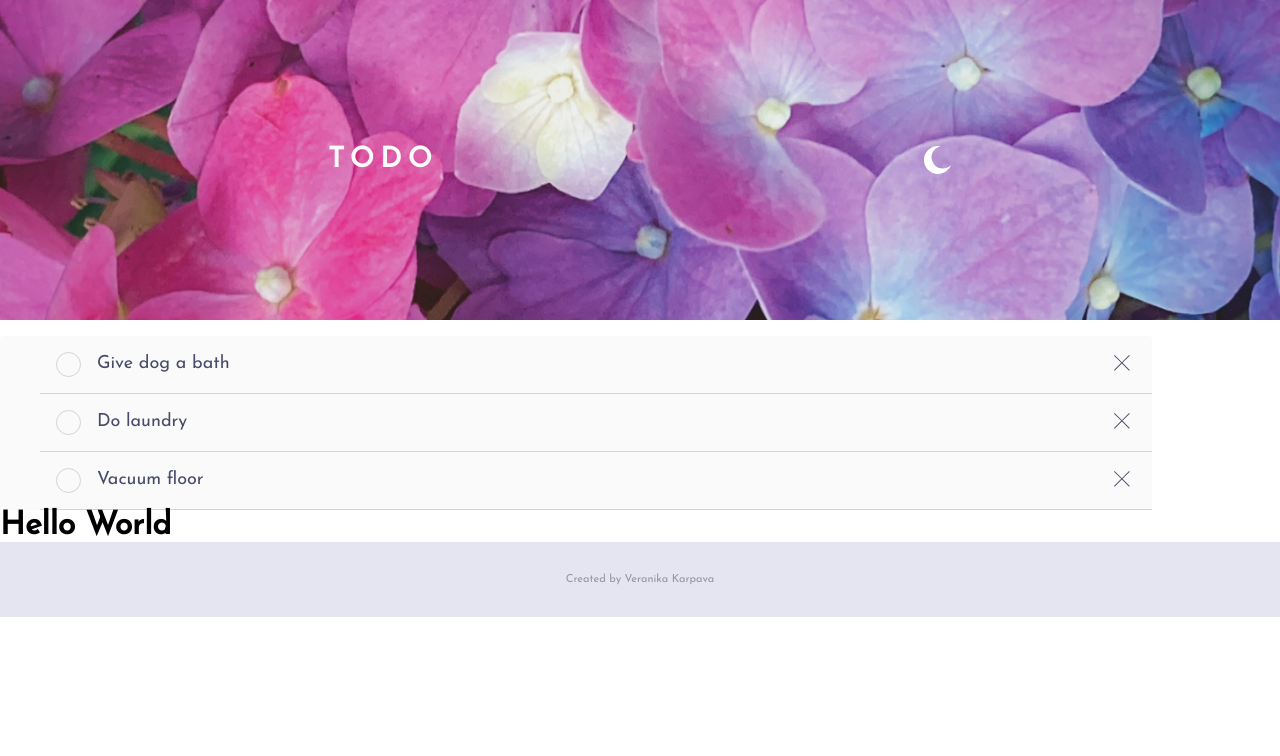
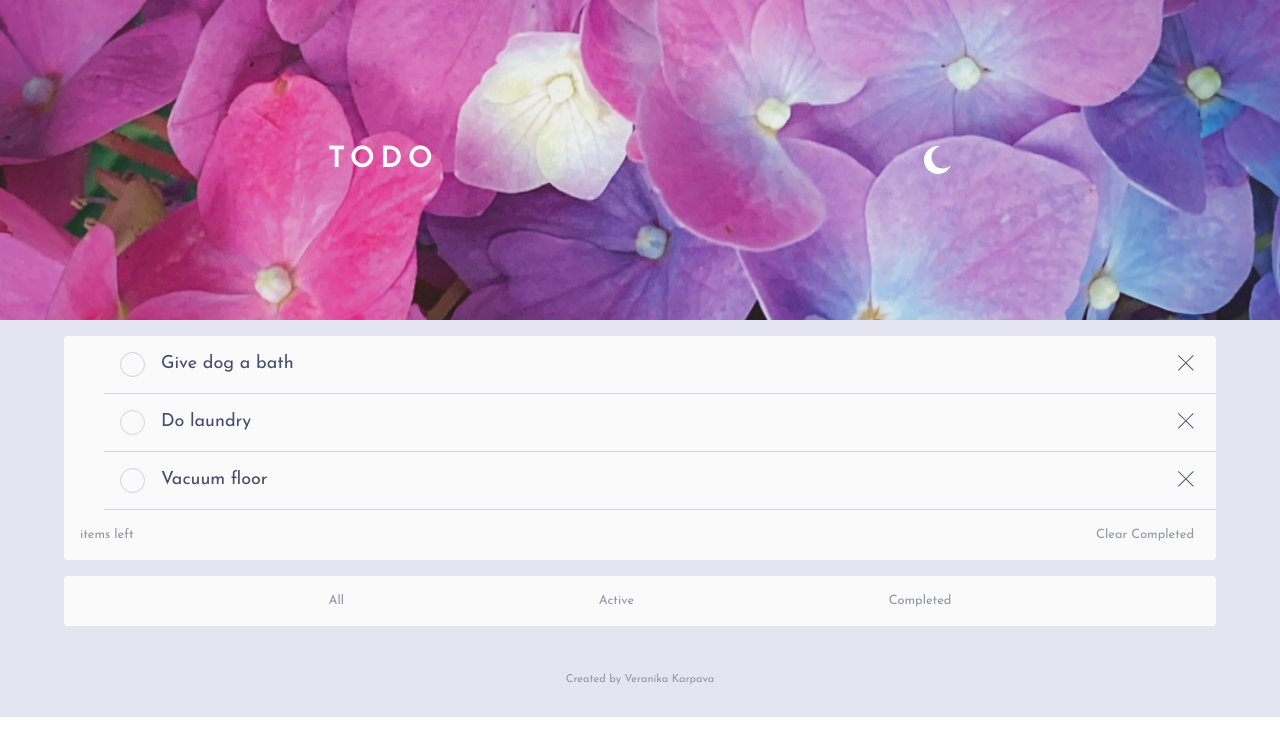
Before and after one commit to veranika-karpava/to-do-flowers-app, a React (Create React App) app: page / in a window 1280 px wide. Shown: the top 756 px of the page. Built offline with nearby package versions, Linux system fonts and the light colour scheme.

Commit message:
Add ToDoPage

```diff
--- a/src/App.js
+++ b/src/App.js
@@ -3,7 +3,7 @@ import { useState } from 'react';
 import './App.scss';
 import data from './data/data.json';
 import Header from './components/Header/Header';
-import ToDoList from './components/ToDoList/ToDoList';
+import ToDoPage from './pages/ToDoPage/ToDoPage';
 import Footer from './components/Footer/Footer';
 
 
@@ -18,7 +18,6 @@ const App = () => {
     setIsDark(!isDark)
   }
 
-
   // delete task from list
   const deleteTask = (name) => {
     const newDataTasks = [...dataTasks];
@@ -31,8 +30,7 @@ const App = () => {
   return (
     <div className="App">
       <Header clickToggle={clickToggle} isDark={isDark} />
-      <ToDoList isDark={isDark} dataTasks={dataTasks} deleteTask={deleteTask} />
-      <h1>Hello World</h1>
+      <ToDoPage isDark={isDark} dataTasks={dataTasks} deleteTask={deleteTask} />
       <Footer isDark={isDark} />
     </div>
   );
--- /dev/null
+++ b/src/components/Navigation/Navigation.js
@@ -0,0 +1,22 @@
+import React from 'react';
+import './Navigation.scss'
+
+const Navigation = ({ isDark }) => {
+    return (
+        <nav className='navigation'>
+            <div className='navigation__container'>
+                <div className={!isDark ? 'navigation__wrap-container' : 'navigation__wrap-container navigation__wrap-container-dark'}>
+                    <p className='navigation__left-items'>items left</p>
+                    <button className='navigation__clear-button' type="button" >Clear Completed</button>
+                </div>
+                <div className={!isDark ? 'navigation__wrap-filter' : 'navigation__wrap-filter navigation__wrap-filter-dark'}>
+                    <button type="button" className='navigation__clear-button'>All</button>
+                    <button type="button" className='navigation__clear-button'>Active</button>
+                    <button type="button" className='navigation__clear-button'>Completed</button>
+                </div>
+            </div>
+        </nav>
+    );
+};
+
+export default Navigation;
--- /dev/null
+++ b/src/components/Navigation/Navigation.scss
@@ -0,0 +1,50 @@
+@use "../../styles/partials/typography" as *;
+@use "../../styles/partials/mixins" as *;
+@use "../../styles/partials/variables" as *;
+
+.navigation {
+    width: 100%;
+
+    &__container {
+        @include flex(space-between, center, column, nowrap);
+
+    }
+
+    &__wrap-container {
+        @include flex(space-between, center, row, nowrap);
+        width: 90%;
+        padding: 1rem;
+        background-color: $bg-list-light;
+        border-radius: 0px 0px 4px 4px;
+        margin-bottom: 1rem;
+        @include font-stack-nav-main-light;
+    }
+
+    &__wrap-container-dark {
+        background-color: $bg-list-dark;
+    }
+
+    &__clear-button {
+        cursor: pointer;
+        border: none;
+        background-color: $bg-list-light;
+        @include font-stack-nav-main-light;
+
+        &:hover {
+            @include font-stack-nav-hover-light;
+        }
+    }
+
+    &__wrap-filter {
+        @include flex(space-evenly, center, row, nowrap);
+        width: 90%;
+        padding: 1rem;
+        background-color: $bg-list-light;
+        border-radius: 4px;
+        margin-bottom: 1rem;
+    }
+
+    &__wrap-filter-dark {
+        background-color: $bg-list-dark;
+    }
+}
--- a/src/components/ToDoTask/ToDoTask.js
+++ b/src/components/ToDoTask/ToDoTask.js
@@ -12,7 +12,7 @@ const ToDoTask = ({ isDark, task, deleteTask }) => {
                 <input type='checkbox' onChange={() => setIsCompleted(!isCompleted)} checked={isCompleted} className='to-do-item__check-form' />
                 <label className={!isCompleted ? 'to-do-item__label' : 'to-do-item__label to-do-item__label--checked'} >{task.name}</label>
             </div>
-            <button className={!isCompleted ? 'to-do-item__button-remove' : 'to-do-item__button-remove to-do-item__button-remove--checked'} onClick={() => { deleteTask(task.name) }}>
+            <button type="button" className={!isCompleted ? 'to-do-item__button-remove' : 'to-do-item__button-remove to-do-item__button-remove--checked'} onClick={() => { deleteTask(task.name) }}>
                 <img className='to-do-item__button-icon' src={cross} alt='Delete button' />
             </button>
         </li>
--- /dev/null
+++ b/src/pages/ToDoPage/ToDoPage.js
@@ -0,0 +1,15 @@
+import React from 'react';
+import './ToDoPage.scss';
+import ToDoList from '../../components/ToDoList/ToDoList';
+import Navigation from '../../components/Navigation/Navigation';
+
+const ToDoPage = ({ isDark, dataTasks, deleteTask }) => {
+    return (
+        <section className={!isDark ? 'to-do-section' : 'to-do-section to-do-section__dark'}>
+            <ToDoList isDark={isDark} dataTasks={dataTasks} deleteTask={deleteTask} />
+            <Navigation isDark={isDark} />
+        </section>
+    );
+};
+
+export default ToDoPage;
--- /dev/null
+++ b/src/pages/ToDoPage/ToDoPage.scss
@@ -0,0 +1,14 @@
+@use "../../styles/partials/typography" as *;
+@use "../../styles/partials/mixins" as *;
+@use "../../styles/partials/variables" as *;
+
+.to-do-section {
+    background-color: $bg-main-light;
+    @include font-stack-nav-main-light;
+    @include flex(space-between, center, column, nowrap);
+
+    &__dark {
+        background-color: $bg-main-dark;
+        @include font-stack-nav-main-dark;
+    }
+}
--- a/src/styles/partials/_typography.scss
+++ b/src/styles/partials/_typography.scss
@@ -57,3 +57,20 @@
 @mixin font-stack-list-dark {
     @include font-stack ('Josefin Sans', normal, 1.125rem, 400, 1.125rem, $text-color-main-dark);
 }
+
+// for Navigation
+@mixin font-stack-nav-main-light {
+    @include font-stack ('Josefin Sans', normal, 0.8rem, 400, 1rem, $text-color-actived-light);
+}
+
+@mixin font-stack-nav-main-dark {
+    @include font-stack ('Josefin Sans', normal, 0.8rem, 400, 1rem, $text-color-completed-dark);
+}
+
+@mixin font-stack-nav-hover-light {
+    @include font-stack ('Josefin Sans', normal, 0.8rem, 400, 1rem, $text-color-main-light);
+}
+
+@mixin font-stack-nav-hover-dark {
+    @include font-stack ('Josefin Sans', normal, 0.8rem, 400, 1rem, $text-color-hover-dark);
+}
```
